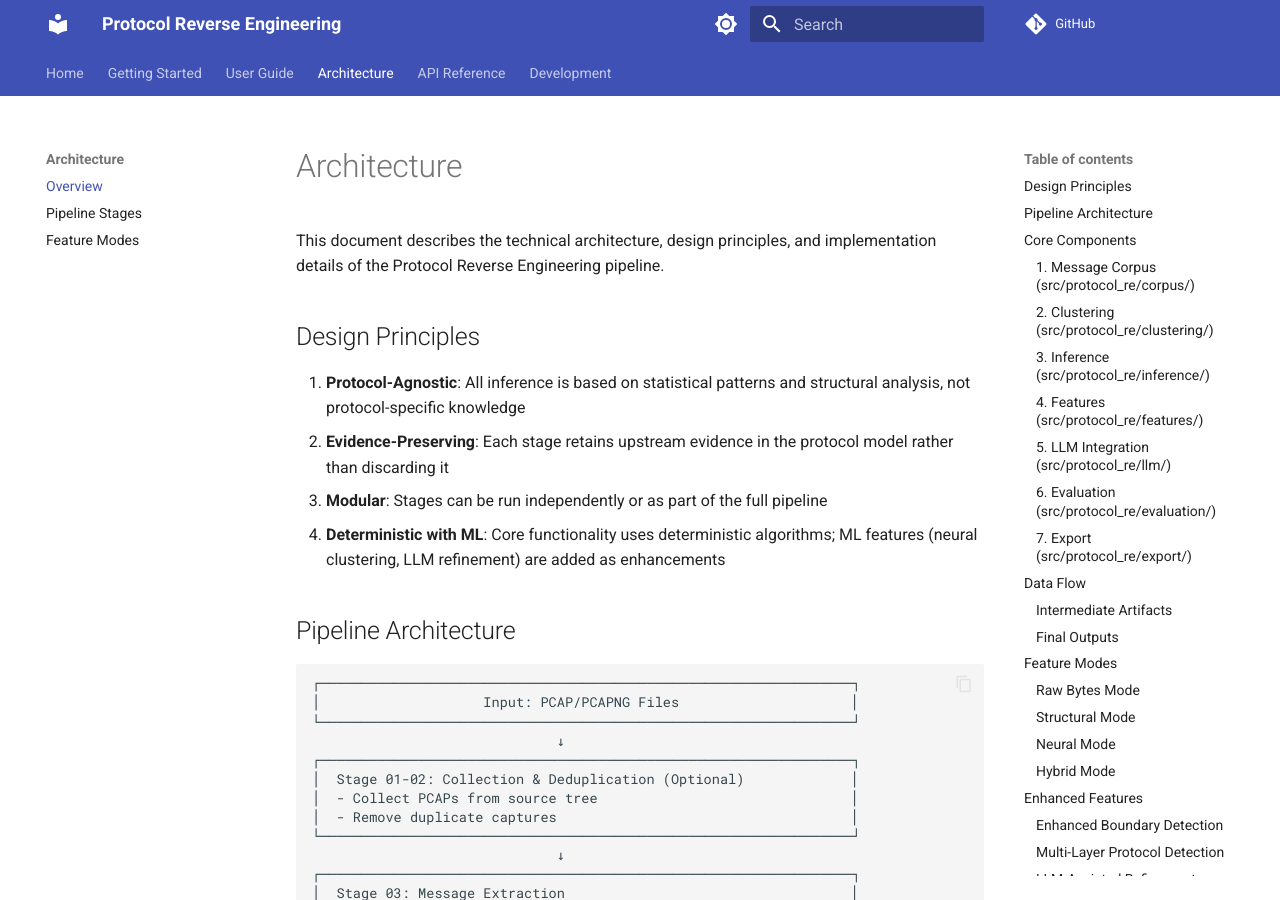
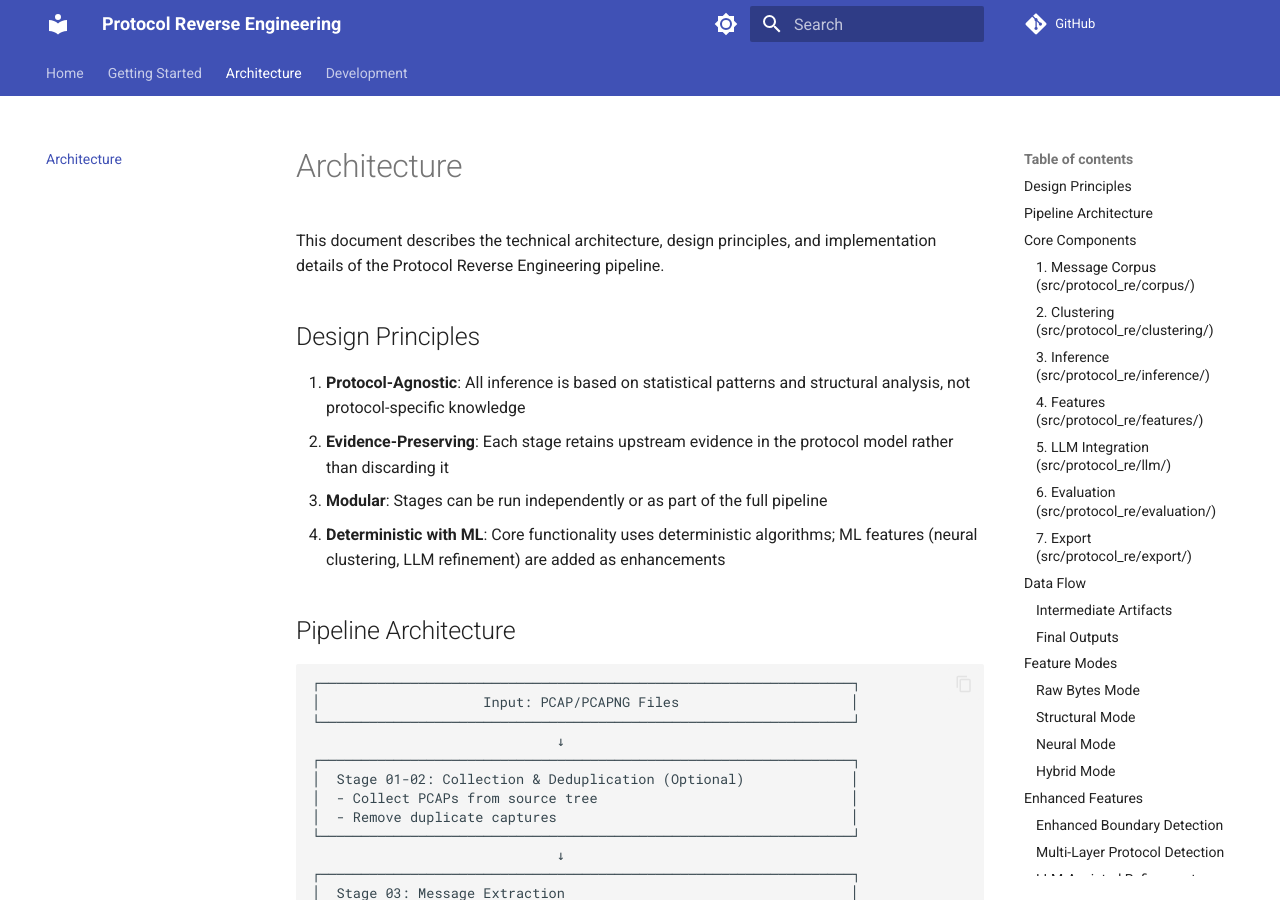
Before and after one commit to Moosa-Salehi/protocol_reverse_engineering, an MkDocs documentation site: the page built from docs/architecture.md, in a window 1280 px wide and 900 px high. Built offline with MkDocs 1.6.1 and Material for MkDocs 9.7.7, drawn with Linux system fonts in a browser that asks for light colours; comment, search, counter and statistics services are not loaded; the version menu is left out.

Commit message:
Update mkdocs.yml

```diff
--- a/mkdocs.yml
+++ b/mkdocs.yml
@@ -1,7 +1,7 @@
 site_name: Protocol Reverse Engineering
 site_description: Protocol-agnostic reverse engineering pipeline for binary protocols
-site_author: Protocol RE Team
-repo_url: https://github.com/yourusername/protocol_re
+site_author: Moosa Salehi
+repo_url: https://github.com/Moosa-Salehi/protocol_reverse_engineering
 
 theme:
   name: material
@@ -30,21 +30,9 @@ theme:
 nav:
   - Home: index.md
   - Getting Started: getting_started.md
-  - User Guide:
-      - How to Use: how_to_use.md
-      - Examples: examples.md
-      - Troubleshooting: troubleshooting.md
-  - Architecture:
-      - Overview: architecture.md
-      - Pipeline Stages: pipeline_stages.md
-      - Feature Modes: feature_modes.md
-  - API Reference:
-      - Modules: api_reference.md
-      - Schemas: schemas.md
+  - Architecture: architecture.md
   - Development:
       - Contributing: contributing.md
-      - Testing: testing.md
-      - Roadmap: roadmap.md
 
 markdown_extensions:
   - admonition
@@ -72,6 +60,6 @@ plugins:
 extra:
   social:
     - icon: fontawesome/brands/github
-      link: https://github.com/yourusername/protocol_re
+      link: https://github.com/Moosa-Salehi/protocol_reverse_engineering
   version:
     provider: mike
```
